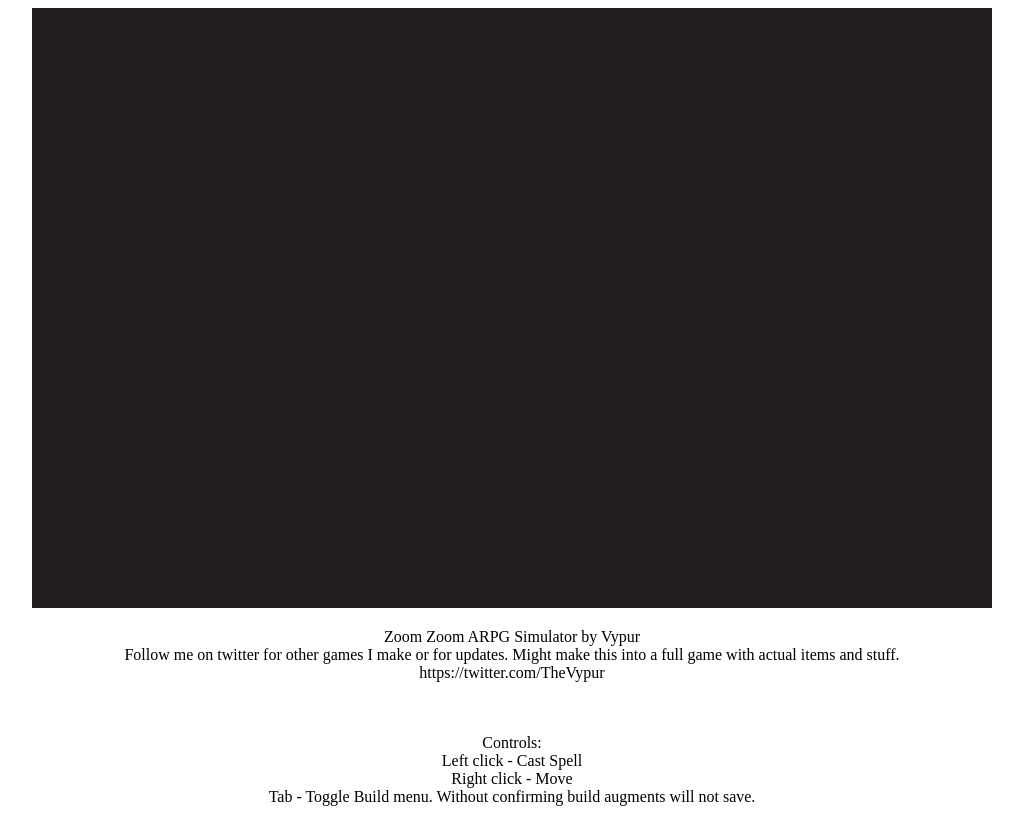
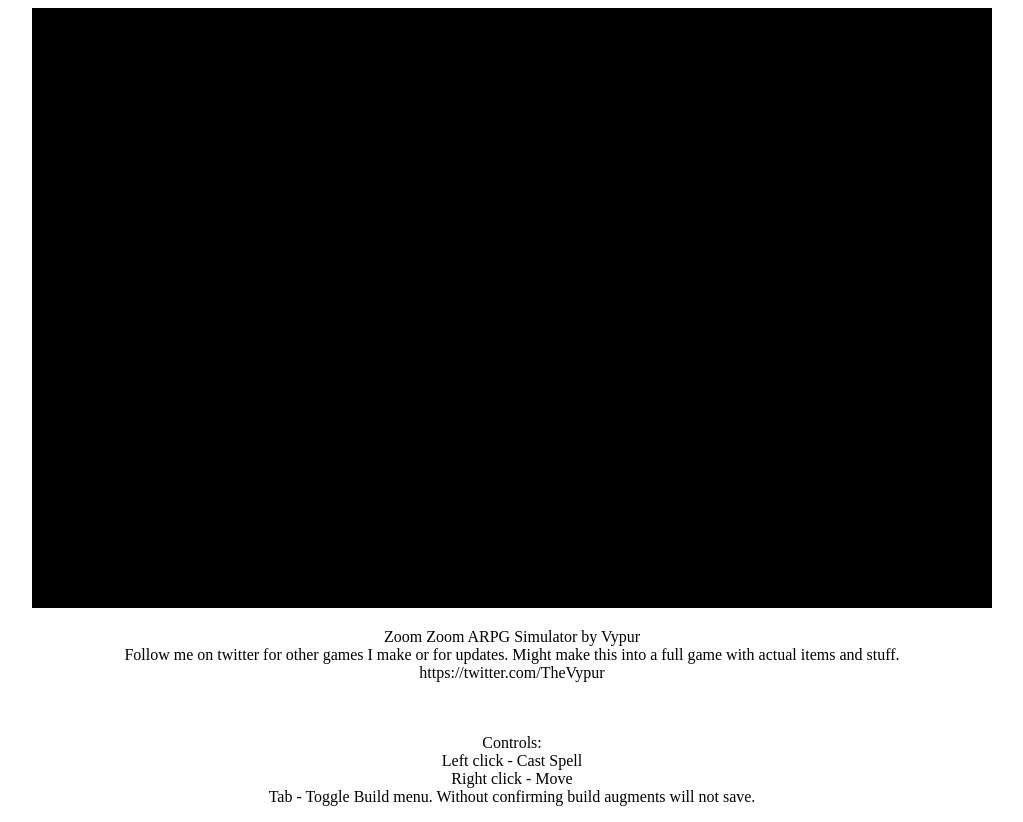
Before and after one commit to TheVypur/ZoomZoom-ARPG-Simulator, a plain HTML site: page index.html in a window 1280 px wide. Shown: the whole page, without its empty margins (128-1151 px from the left). Drawn offline with Linux system fonts and the light colour scheme; no server answers.

```diff
--- a/index.html
+++ b/index.html
@@ -6,7 +6,7 @@
     <title>Unity WebGL Player | ARPGSimulator</title>
   </head>
   <body style="text-align: center">
-    <canvas id="unity-canvas" width=960 height=600 style="width: 960px; height: 600px; background: #231F20"></canvas>
+    <canvas id="unity-canvas" width=960 height=600 style="width: 960px; height: 600px; background: #000000"></canvas>
     <script src="Build/ZoomZoom-ARPG-Simulator.loader.js"></script>
     <script>
       createUnityInstance(document.querySelector("#unity-canvas"), {
@@ -21,7 +21,8 @@
         // devicePixelRatio: 1, // Uncomment this to override low DPI rendering on high DPI displays.
       });
     </script>
-      <p>
+
+    <p>
     Zoom Zoom ARPG Simulator by Vypur
     <br>
     Follow me on twitter for other games I make or for updates. Might make this into a full game with actual items and stuff.
@@ -39,6 +40,5 @@
     <br>
     Tab - Toggle Build menu. Without confirming build augments will not save.
     </p>
-
   </body>
 </html>
```
